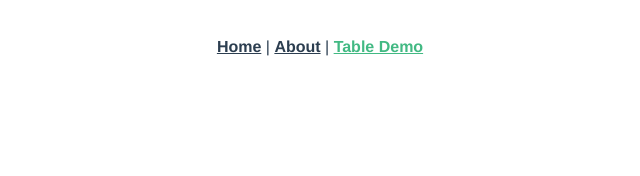
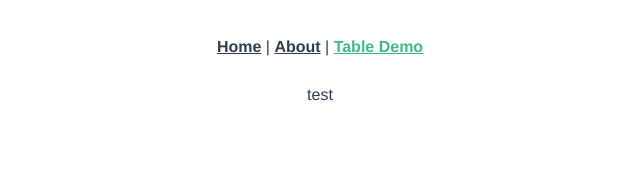
Before and after one commit to CalebBX/table-demo, a Vue app: page /#/table-demo in a window 1280 px wide. Shown: the top 176 px of the page, without its empty margins (320-960 px from the left). Built offline with nearby package versions, Linux system fonts and the light colour scheme; no server answers.

Commit message:
Added axios and a get route from firebase

```diff
--- a/package.json
+++ b/package.json
@@ -9,6 +9,7 @@
     "test:unit": "vue-cli-service test:unit"
   },
   "dependencies": {
+    "axios": "^0.18.0",
     "vue": "^2.6.6",
     "vue-router": "^3.0.1",
     "vuex": "^3.0.1"
--- a/src/components/Table.vue
+++ b/src/components/Table.vue
@@ -0,0 +1,20 @@
+<template>
+    <div>test</div>
+</template>
+<script>
+export default {
+    methods: {
+        getItems() {
+            console.log("test");
+            this.$http
+                .get(
+                    "https://britecore-coding-test.firebaseio.com/payments.json"
+                )
+                .then(res => console.log(res));
+        }
+    },
+    created() {
+        this.getItems();
+    }
+};
+</script>
--- a/src/main.js
+++ b/src/main.js
@@ -1,12 +1,15 @@
 import Vue from 'vue'
 import App from './App.vue'
+import Axios from 'axios'
 import router from './router'
 import store from './store'
 
 Vue.config.productionTip = false
 
+Vue.prototype.$http = Axios
+
 new Vue({
-  router,
-  store,
-  render: h => h(App)
+    router,
+    store,
+    render: h => h(App)
 }).$mount('#app')
--- a/src/views/TableDemo.vue
+++ b/src/views/TableDemo.vue
@@ -1,5 +1,5 @@
 <template>
-    <table></table>
+    <Table></Table>
 </template>
 
 <script>
```
Also changed, not shown: 1 other file (tests, documents, lock files or other folders).
